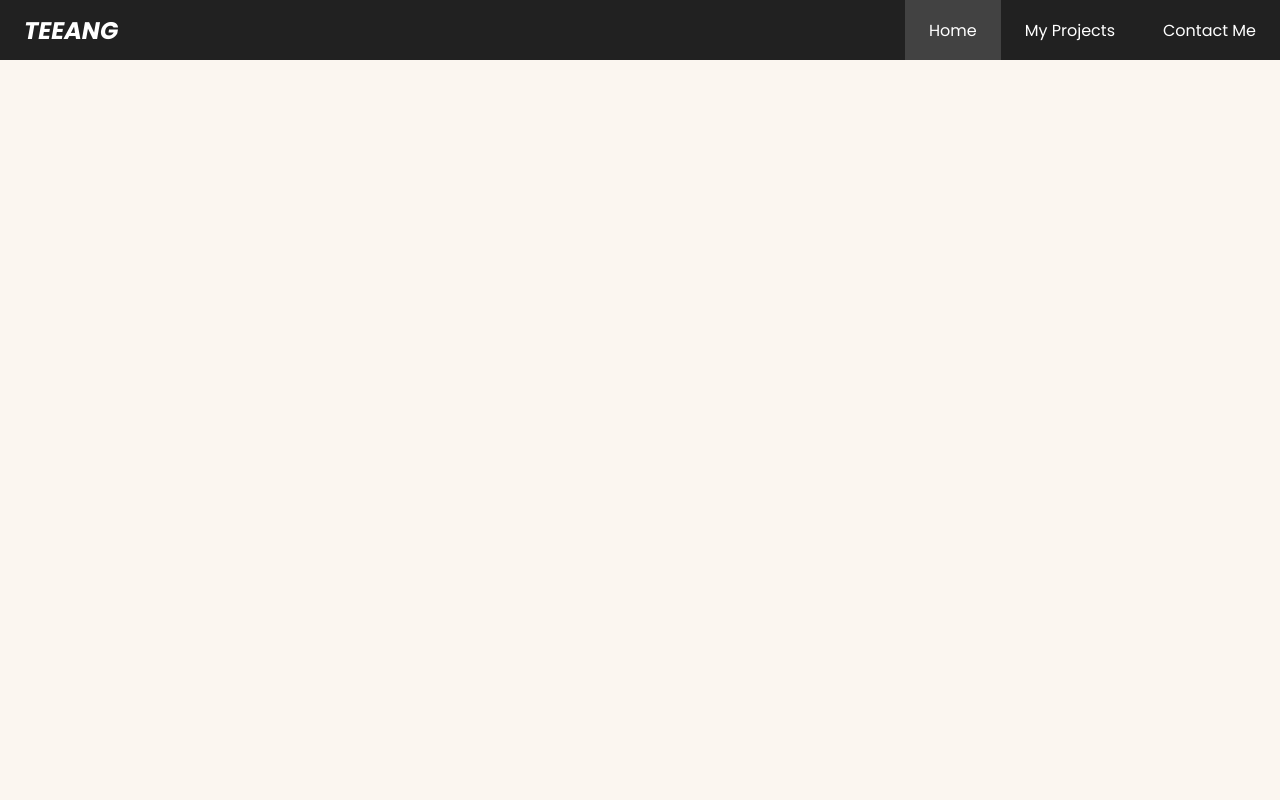
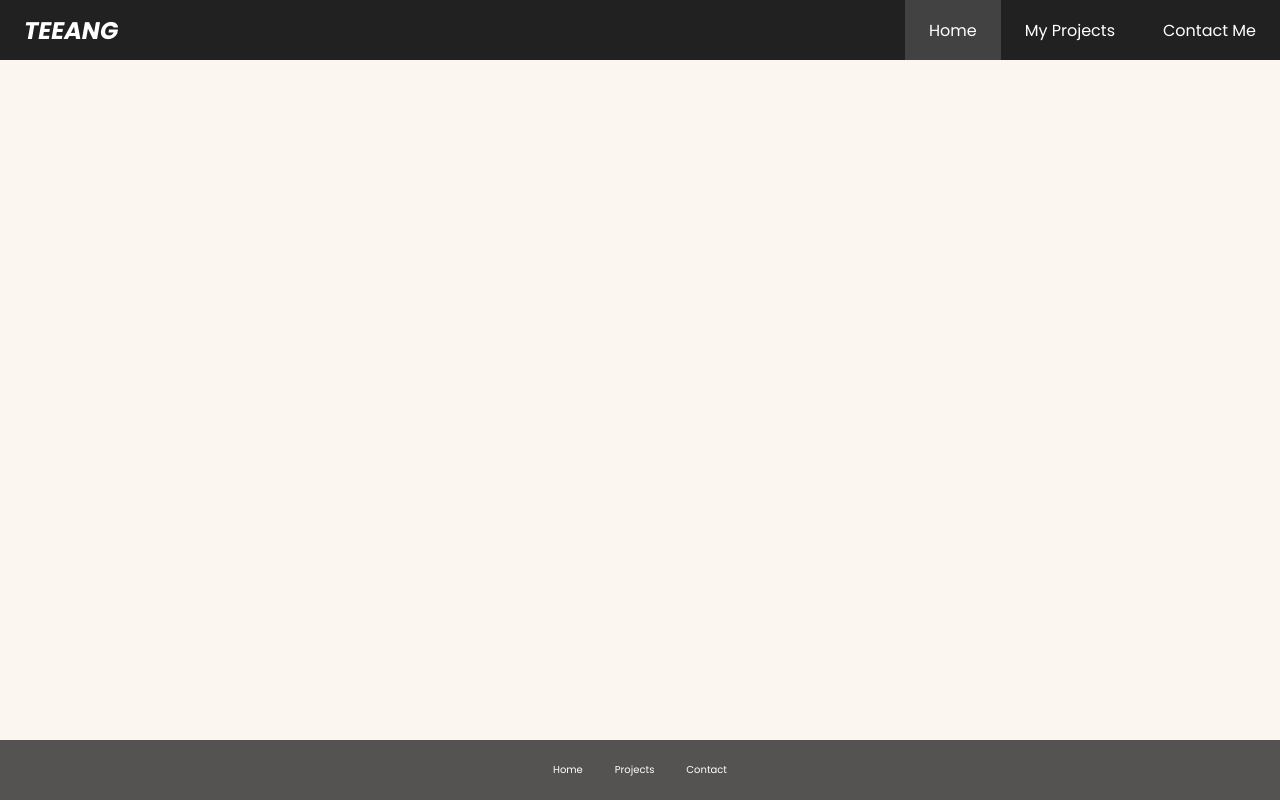
Before and after one commit to davidtaing/portfolio, a Next.js app: page / in a window 1280 px wide. Built offline with nearby package versions, Linux system fonts and the light colour scheme.

Commit message:
feat: Implement TabBar Component

```diff
--- /dev/null
+++ b/components/TabBar/index.tsx
@@ -0,0 +1,56 @@
+import Link from "next/link";
+import styled from "styled-components";
+import Hamburger from "../Hamburger";
+
+const StyledNav = styled.nav`
+  background-color: #555252;
+  color: #ffffff;
+  height: 60px;
+  position: fixed;
+  width: 100%;
+  bottom: 0;
+
+  menu {
+    display: flex;
+    height: 100%;
+    justify-content: center;
+    align-items: center;
+    margin: 0;
+    padding: 0;
+    list-style: none;
+    font-size: 0.625rem;
+
+    li {
+      height: 100%;
+      display: flex;
+      align-items: center;
+      padding: 0px 1rem;
+    }
+  }
+`;
+
+const TabBar = () => {
+  return (
+    <StyledNav>
+      <menu className="tabbar">
+        <li className="tabbar-item active">
+          <Link href="/">
+            <a className="tabbar-link">Home</a>
+          </Link>
+        </li>
+        <li className="tabbar-item">
+          <Link href="/projects">
+            <a className="tabbar-link">Projects</a>
+          </Link>
+        </li>
+        <li className="tabbar-item">
+          <Link href="/contact">
+            <a className="tabbar-link">Contact</a>
+          </Link>
+        </li>
+      </menu>
+    </StyledNav>
+  );
+};
+
+export default TabBar;
--- a/pages/index.tsx
+++ b/pages/index.tsx
@@ -2,6 +2,7 @@ import type { NextPage } from "next";
 import Head from "next/head";
 import Image from "next/image";
 import Navbar from "../components/Navbar";
+import TabBar from "../components/TabBar";
 
 const Home: NextPage = () => {
   return (
@@ -9,6 +10,7 @@ const Home: NextPage = () => {
       <header>
         <Navbar />
       </header>
+      <TabBar />
     </div>
   );
 };
```
